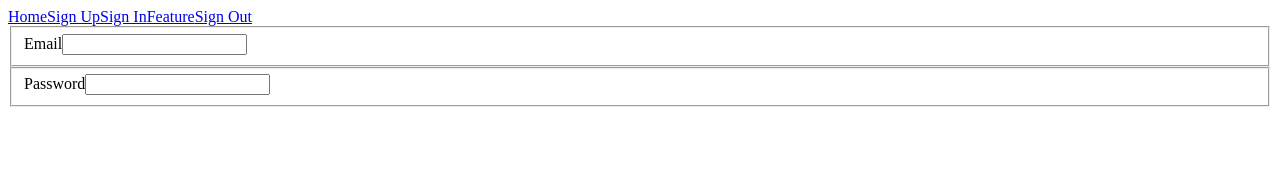
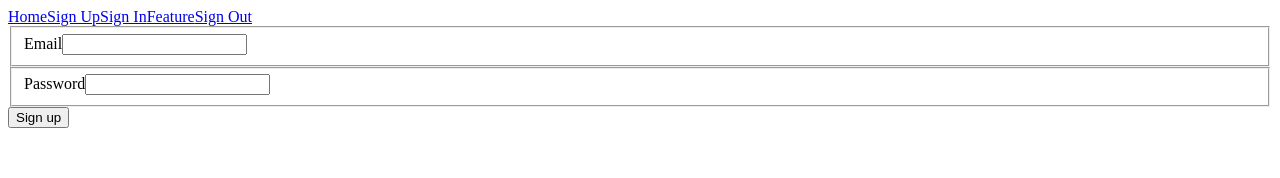
Before and after one commit to ClassicallyGeek/UdemyAuthClient, a React (Create React App) app: page /signup in a window 1280 px wide. Shown: the top 178 px of the page. Built offline with nearby package versions, Linux system fonts and the light colour scheme.

Commit message:
signup form

```diff
--- /dev/null
+++ b/src/actions/types.js
@@ -0,0 +1 @@
+export const SIGNUP = 'signup';
--- a/src/components/auth/Signup.js
+++ b/src/components/auth/Signup.js
@@ -2,9 +2,17 @@
 import {reduxForm, Field } from 'redux-form';
 
 class Signup extends Component {
+  //making onSumbit an arrow function stops us from having to bind it.
+  onSubmit = (formProps) => {
+    console.log(formProps);
+  }
+
   render() {
+    // pull that handleSubmit function from props- given to us by reduxForm
+    const { handleSubmit } = this.props;
+
     return (
-      <form>
+      <form onSubmit={handleSubmit(this.onSubmit)}>
         <fieldset>
           <label>Email</label>
           <Field
@@ -23,6 +31,7 @@
             autoComplete="none"
           />
         </fieldset>
+        <button>Sign up</button>
       </form>
     )
   }
```
Also changed, not shown: src/actions/index.js (added).
